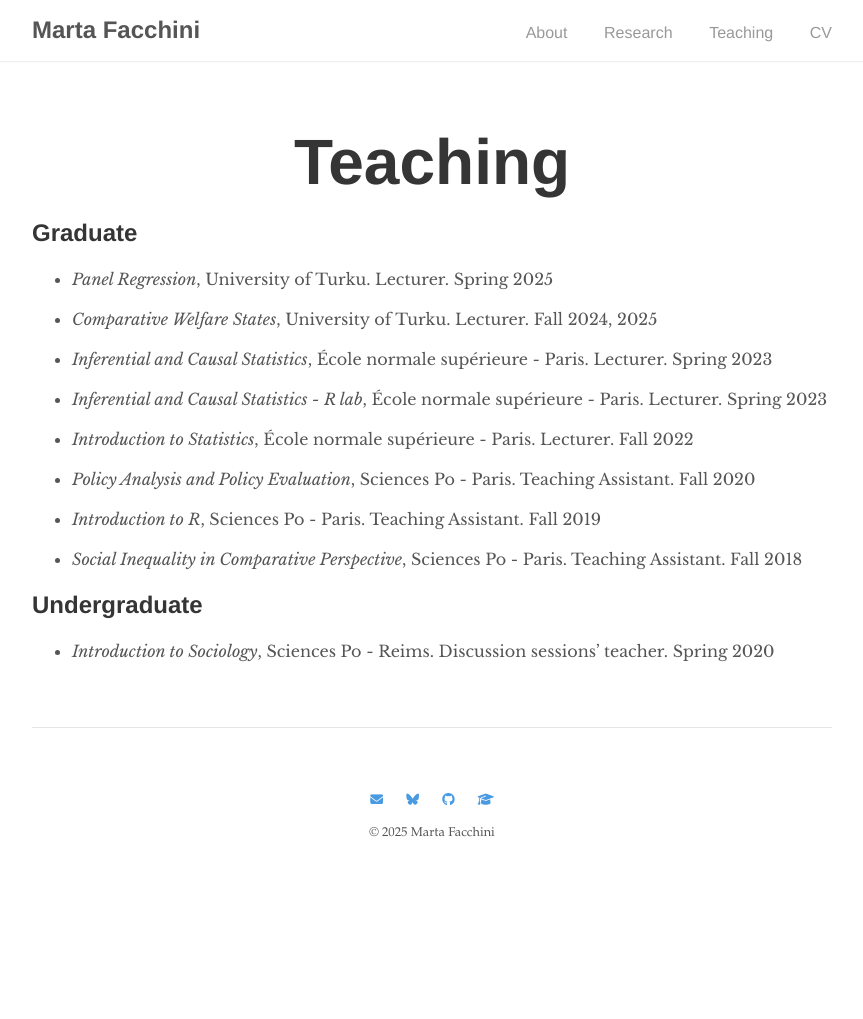
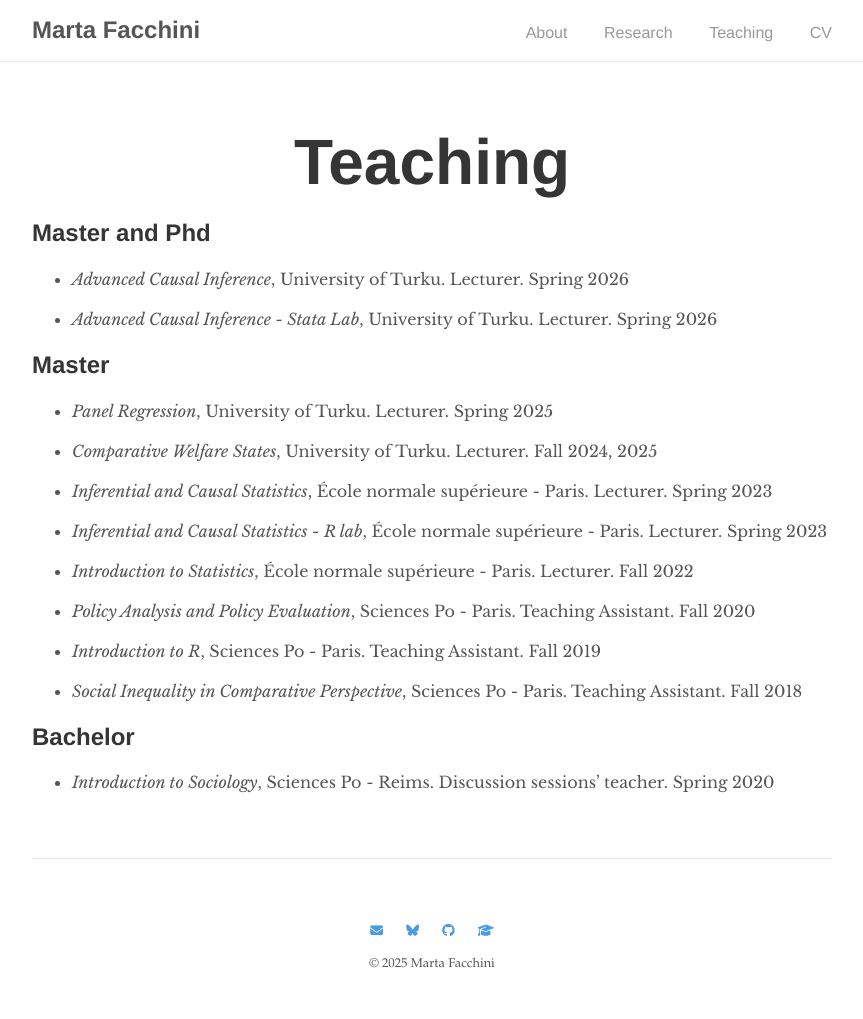
Before and after one commit to martafacchini/martafacchini.github.io, a Jekyll site: the page built from _pages/teaching.md, in a window 1280 px wide. Shown: the whole page, without its empty margins (208-1071 px from the left). Built offline with Jekyll 4.4.1, drawn with Linux system fonts in a browser that asks for light colours; nearby versions of some CDN libraries; before the commit the page ends 900 px from its top, so only the background shows below that.

Commit message:
Update teaching.md

```diff
--- a/_pages/teaching.md
+++ b/_pages/teaching.md
@@ -4,7 +4,13 @@ title: "Teaching"
 permalink: /teaching/
 ---
 
-## Graduate
+## Master and Phd
+
+- _Advanced Causal Inference_, University of Turku. Lecturer. Spring 2026
+
+- _Advanced Causal Inference - Stata Lab_, University of Turku. Lecturer. Spring 2026
+
+## Master
 
 - _Panel Regression_, University of Turku. Lecturer. Spring 2025
 
@@ -22,6 +28,6 @@ permalink: /teaching/
 
 - _Social Inequality in Comparative Perspective_, Sciences Po - Paris. Teaching Assistant. Fall 2018
 
-## Undergraduate
+## Bachelor
 
 - _Introduction to Sociology_, Sciences Po - Reims. Discussion sessions' teacher. Spring 2020
```
